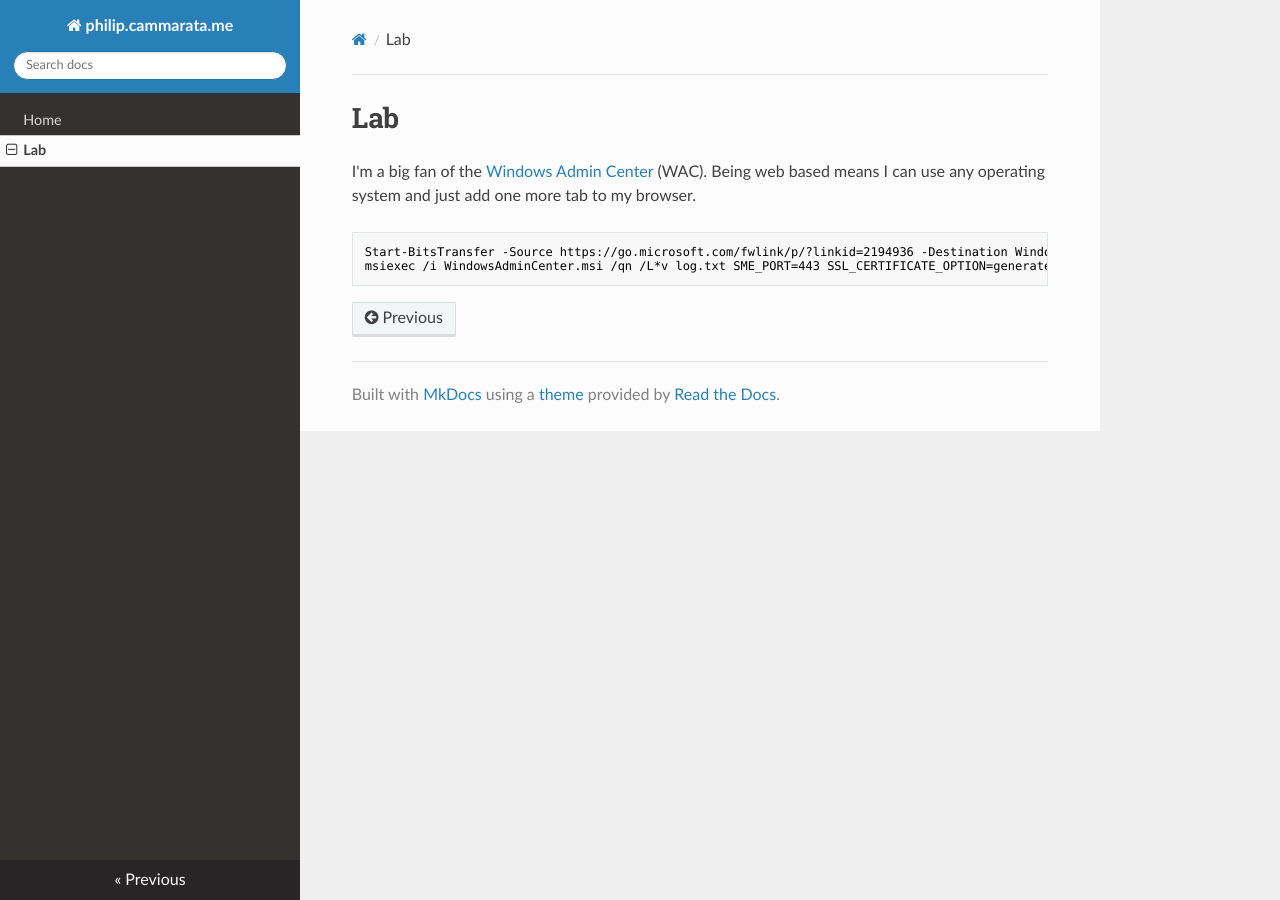
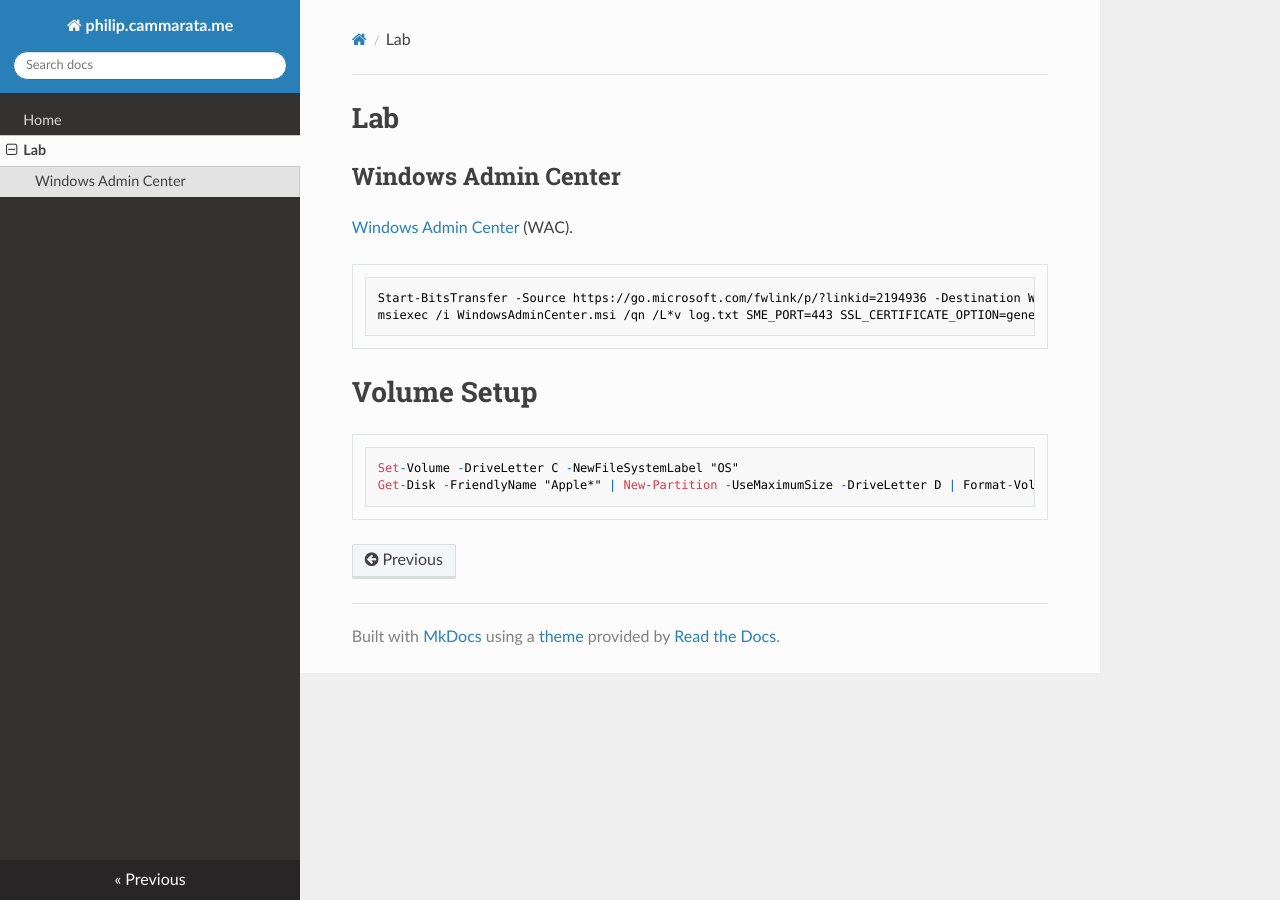
Before and after one commit to PhilipCammarata/philip.cammarata.me, an MkDocs documentation site: the page built from docs/lab.md, in a window 1280 px wide. Built offline with MkDocs 1.6.1, drawn with Linux system fonts in a browser that asks for light colours; nearby versions of some CDN libraries.

Commit message:
More scripts.

````diff
--- a/docs/lab.md
+++ b/docs/lab.md
@@ -1,8 +1,17 @@
 # Lab
 
-I'm a big fan of the [Windows Admin Center](https://www.microsoft.com/en-us/windows-server/windows-admin-center) (WAC).  Being web based means I can use any operating system and just add one more tab to my browser.
+## Windows Admin Center
 
-```powershell
+[Windows Admin Center](https://www.microsoft.com/en-us/windows-server/windows-admin-center) (WAC).
+
+```
 Start-BitsTransfer -Source https://go.microsoft.com/fwlink/p/?linkid=2194936 -Destination WindowsAdminCenter.msi
 msiexec /i WindowsAdminCenter.msi /qn /L*v log.txt SME_PORT=443 SSL_CERTIFICATE_OPTION=generate
 ```
+
+# Volume Setup
+
+```
+Set-Volume -DriveLetter C -NewFileSystemLabel "OS"
+Get-Disk -FriendlyName "Apple*" | New-Partition -UseMaximumSize -DriveLetter D | Format-Volume -FileSystem NTFS -NewFileSystemLabel "STORAGE"
+```
--- a/mkdocs.yml
+++ b/mkdocs.yml
@@ -1,2 +1,6 @@
 site_name: philip.cammarata.me
 theme: readthedocs
+markdown_extensions:
+  - pymdownx.highlight:
+      use_pygments: true
+  - pymdownx.superfences
````
Also changed, not shown: docs/testing.py (added).
